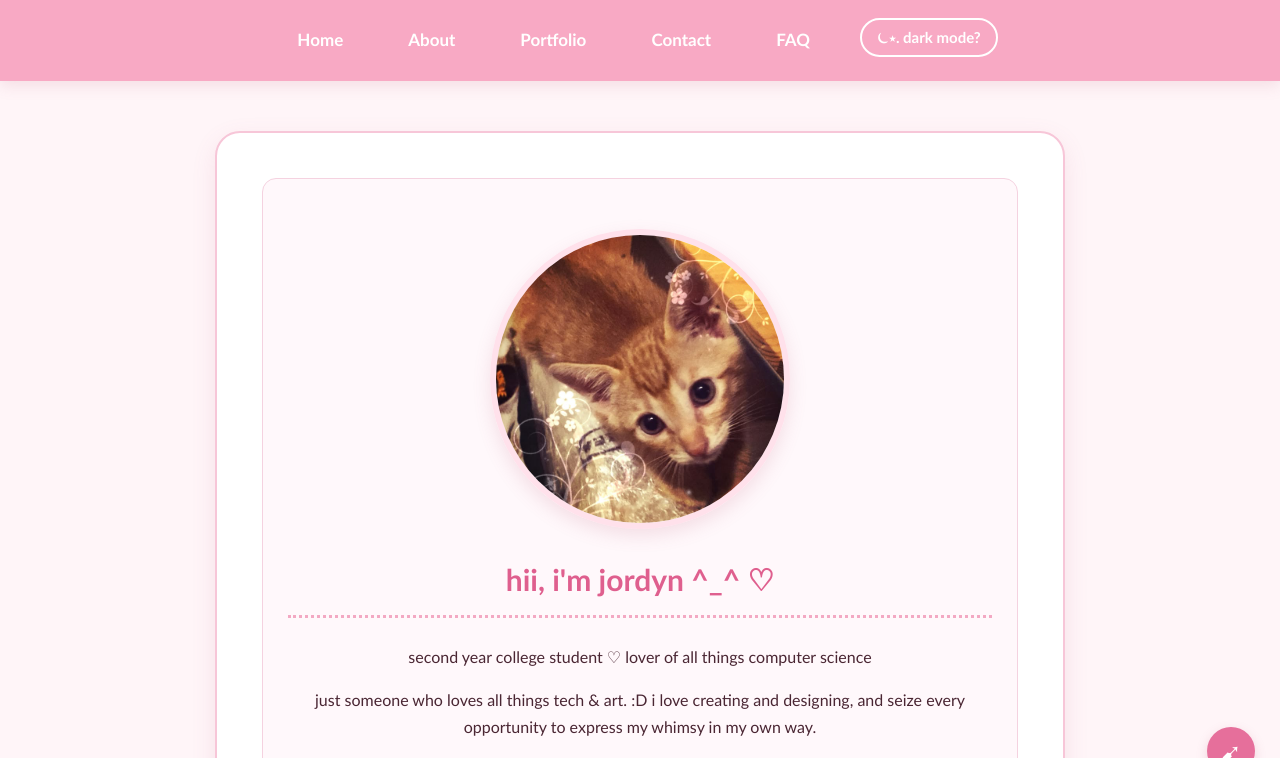
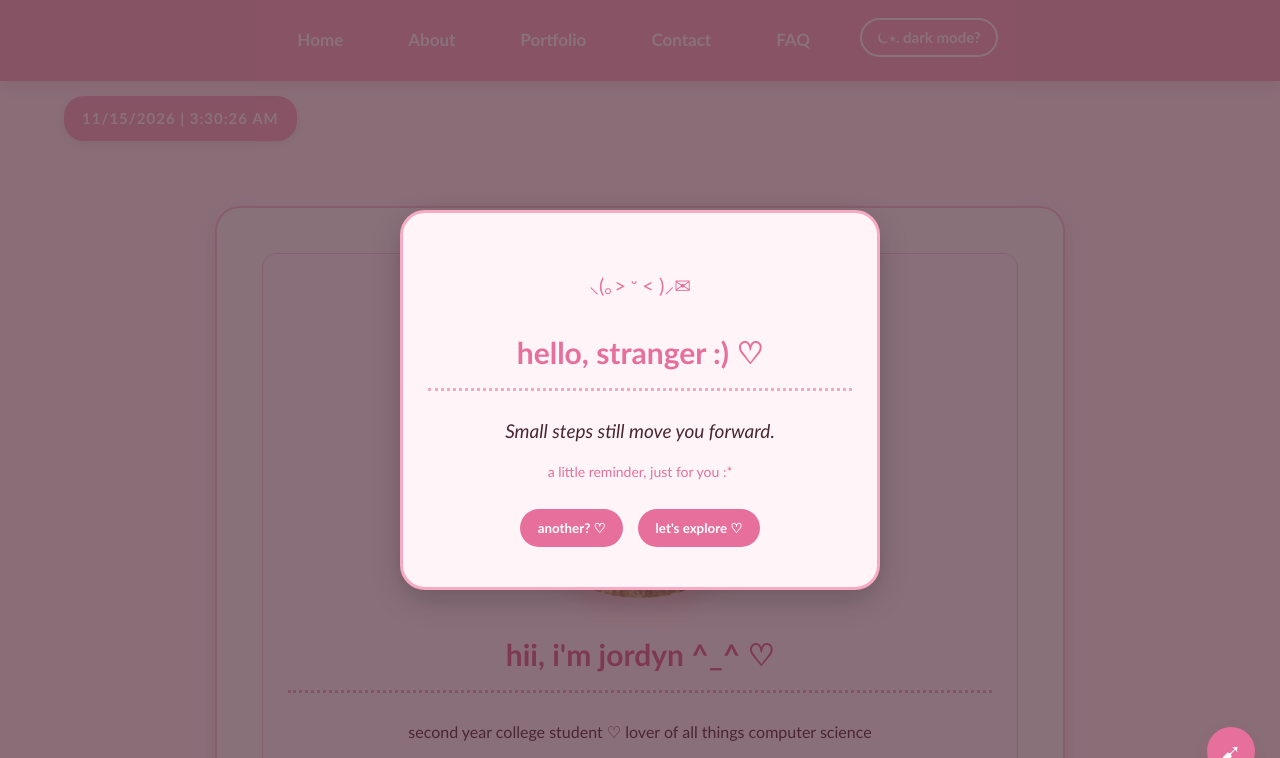
Before and after one commit to jordynchrissy/my-personal-website, a plain HTML site: page index.html in a window 1280 px wide. Shown: the top 758 px of the page. Drawn offline with Linux system fonts and the light colour scheme.

Commit message:
added literally the cutest welcome message ever omg i love it sm (using js)

```diff
--- a/css/styles.css
+++ b/css/styles.css
@@ -893,3 +893,144 @@ body.dark-mode #slideCounter {
         opacity: 1;
     }
 }
+
+/* =========================================
+   DIGITAL CLOCK
+========================================= */
+
+.clock-container {
+    display: flex;
+    justify-content: flex-start;
+    padding: 15px 5%;
+}
+
+#digitalClock {
+    display: inline-block;
+    background-color: #f8a9c4;
+    color: white;
+    padding: 10px 18px;
+    border-radius: 20px;
+    font-size: 15px;
+    font-weight: bold;
+    letter-spacing: 1px;
+    box-shadow: 0 3px 8px rgba(0, 0, 0, 0.08);
+    margin: 0;
+}
+
+/* Dark mode */
+body.dark-mode #digitalClock {
+    background-color: #68445b;
+    color: white;
+}
+
+/* =========================================
+   WELCOME GREETING POPUP
+========================================= */
+
+.welcome-overlay {
+    position: fixed;
+    top: 0;
+    left: 0;
+    width: 100%;
+    height: 100%;
+    background-color: rgba(74, 38, 51, 0.65);
+    display: flex;
+    justify-content: center;
+    align-items: center;
+    z-index: 9999;
+    padding: 20px;
+    box-sizing: border-box;
+    animation: fadeIn 0.6s ease;
+}
+
+.welcome-card {
+    background-color: #fff5f8;
+    border: 3px solid #f8a9c4;
+    border-radius: 25px;
+    padding: 35px 25px;
+    max-width: 480px;
+    width: 100%;
+    text-align: center;
+    box-shadow: 0 10px 30px rgba(0, 0, 0, 0.2);
+    animation: welcomeSlide 0.6s ease;
+}
+
+.welcome-sparkle {
+    color: #e66f9b;
+    font-size: 20px;
+}
+
+.welcome-card h2 {
+    color: #e66f9b;
+    margin-bottom: 10px;
+}
+
+.welcome-subtitle {
+    color: #4a2633;
+    font-size: 17px;
+}
+
+#quoteText {
+    color: #4a2633;
+    font-size: 19px;
+    font-style: italic;
+    line-height: 1.6;
+    margin: 25px 0 10px;
+}
+
+.welcome-footer {
+    color: #e66f9b;
+    font-size: 14px;
+    margin-bottom: 20px;
+}
+
+/* Welcome buttons */
+
+.welcome-card button {
+    padding: 11px 18px;
+    border: none;
+    border-radius: 20px;
+    background-color: #e66f9b;
+    color: white;
+    font-family: inherit;
+    font-weight: bold;
+    cursor: pointer;
+    margin: 5px;
+    transition: 0.3s ease;
+}
+
+.welcome-card button:hover {
+    background-color: #d94f83;
+    transform: translateY(-2px);
+}
+
+/* Popup animations */
+
+@keyframes fadeIn {
+    from { opacity: 0; }
+    to { opacity: 1; }
+}
+
+@keyframes welcomeSlide {
+    from {
+        opacity: 0;
+        transform: translateY(25px);
+    }
+
+    to {
+        opacity: 1;
+        transform: translateY(0);
+    }
+}
+
+/* Dark mode */
+
+body.dark-mode .welcome-card {
+    background-color: #382d3b;
+    border-color: #68445b;
+}
+
+body.dark-mode .welcome-subtitle,
+body.dark-mode #quoteText {
+    color: #f8eaf0;
+}
--- a/index.html
+++ b/index.html
@@ -11,6 +11,36 @@
 </head>
 
 <body id="top">
+
+    <!-- WELCOME GREETING POPUP -->
+<div id="welcomePopup" class="welcome-overlay">
+
+    <div class="welcome-card">
+
+        <p class="welcome-sparkle">⸜(｡˃ ᵕ ˂ )⸝✉︎</p>
+
+        <h2>hello, stranger :) ♡</h2>
+
+
+        <p id="quoteText" aria-live="polite">
+            You are capable of wonderful things.
+        </p>
+
+        <p class="welcome-footer">
+            a little reminder, just for you :*
+        </p>
+
+        <button id="newQuote" type="button">
+            another? ♡
+        </button>
+
+        <button id="closeWelcome" type="button">
+            let's explore ♡
+        </button>
+
+    </div>
+
+</div>
 
     <!-- HEADER AND NAVIGATION -->
     <header>
@@ -29,6 +59,11 @@
             </ul>
         </nav>
     </header>
+
+    <!-- DIGITAL CLOCK -->
+        <div class="clock-container">
+            <p id="digitalClock">loading time ...꩜</p>
+        </div>
 
     <!-- MAIN CONTENT -->
     <main>
@@ -96,6 +131,7 @@
             </div>
 
         </section>
+
 
         <!-- PORTFOLIO -->
         <section id="portfolio" class="portfolio-section">
@@ -184,7 +220,7 @@
                     <tbody>
                         <tr>
                             <td>Email</td>
-                            <td>JordynC6403@tamcc.edu.gd</td>
+                            <td><a href="mailto:JordynC6403@tamcc.edu.gd">JordynC6403@tamcc.edu.gd</a></td>
                         </tr>
 
                         <tr>
@@ -198,6 +234,9 @@
                         </tr>
                     </tbody>
                 </table>
+
+
+
             </section>
 
             <!-- FREQUENTLY ASKED QUESTIONS -->
--- a/js/script.js
+++ b/js/script.js
@@ -93,3 +93,79 @@ setInterval(function () {
     showSlide(currentSlide);
 
 }, 4000);
+
+// =========================================
+// DIGITAL CLOCK
+// =========================================
+
+// Get the clock element
+const digitalClock = document.getElementById("digitalClock");
+
+// Function to display the current time
+function updateClock() {
+
+    // Get the current date and time
+    const currentTime = new Date();
+
+    // Format the time
+    const time = currentTime.toLocaleTimeString();
+
+    // Format the date
+    const date = currentTime.toLocaleDateString();
+
+    // Display the date and time
+    digitalClock.textContent = date + " | " + time;
+
+}
+
+// Update the clock immediately
+updateClock();
+
+// Update the clock every second
+setInterval(updateClock, 1000);
+
+// =========================================
+// RANDOM WELCOME GREETING
+// =========================================
+
+// Store the quotes in an array
+const quotes = [
+    "You are capable of wonderful things.",
+    "Small steps still move you forward.",
+    "Create a life that feels like you.",
+    "Your ideas deserve to be seen.",
+    "Progress is still progress, no matter how small.",
+    "Give yourself time to grow.",
+    "You don't have to have everything figured out.",
+    "Make room for the things that make you happy.",
+    "Believe in the magic of new beginnings.",
+    "Keep creating, keep dreaming, keep growing."
+];
+
+// Get the HTML elements
+const welcomePopup = document.getElementById("welcomePopup");
+const quoteText = document.getElementById("quoteText");
+const newQuoteButton = document.getElementById("newQuote");
+const closeWelcomeButton = document.getElementById("closeWelcome");
+
+// Select a random quote
+function generateQuote() {
+
+    const randomIndex = Math.floor(Math.random() * quotes.length);
+
+    quoteText.textContent = quotes[randomIndex];
+
+}
+
+// Display a random quote when the website opens
+generateQuote();
+
+// Generate another quote when clicked
+newQuoteButton.addEventListener("click", generateQuote);
+
+// Close the welcome popup
+closeWelcomeButton.addEventListener("click", function () {
+
+    welcomePopup.style.display = "none";
+
+});
```
